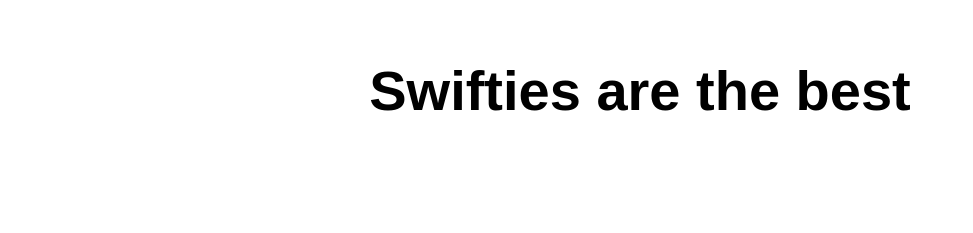
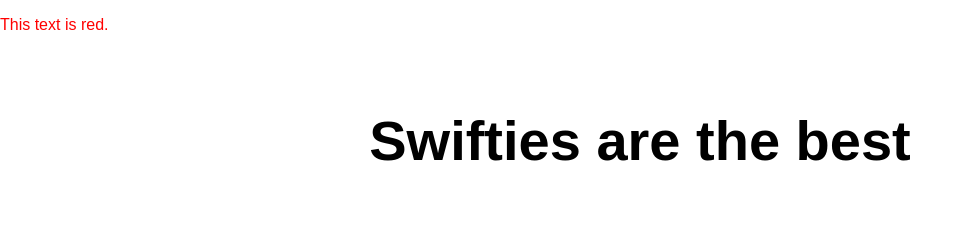
Before and after one commit to lukehammer/LilysFirstWebsite, a website: page src/index.html in a window 1280 px wide. Shown: the whole page, without its empty margins (0-973 px from the left). Drawn offline with Linux system fonts and the light colour scheme.

Commit message:
change text color to red

```diff
--- a/src/index.html
+++ b/src/index.html
@@ -5,6 +5,7 @@
   <meta charset="UTF-8">
   <meta name="viewport" content="width=device-width, initial-scale=1.0">
   <link rel="stylesheet" href="styles.css">
+  <p style="color: red;">This text is red.</p>
   <title>Swifties are the best</title>
 </head>
 
```
